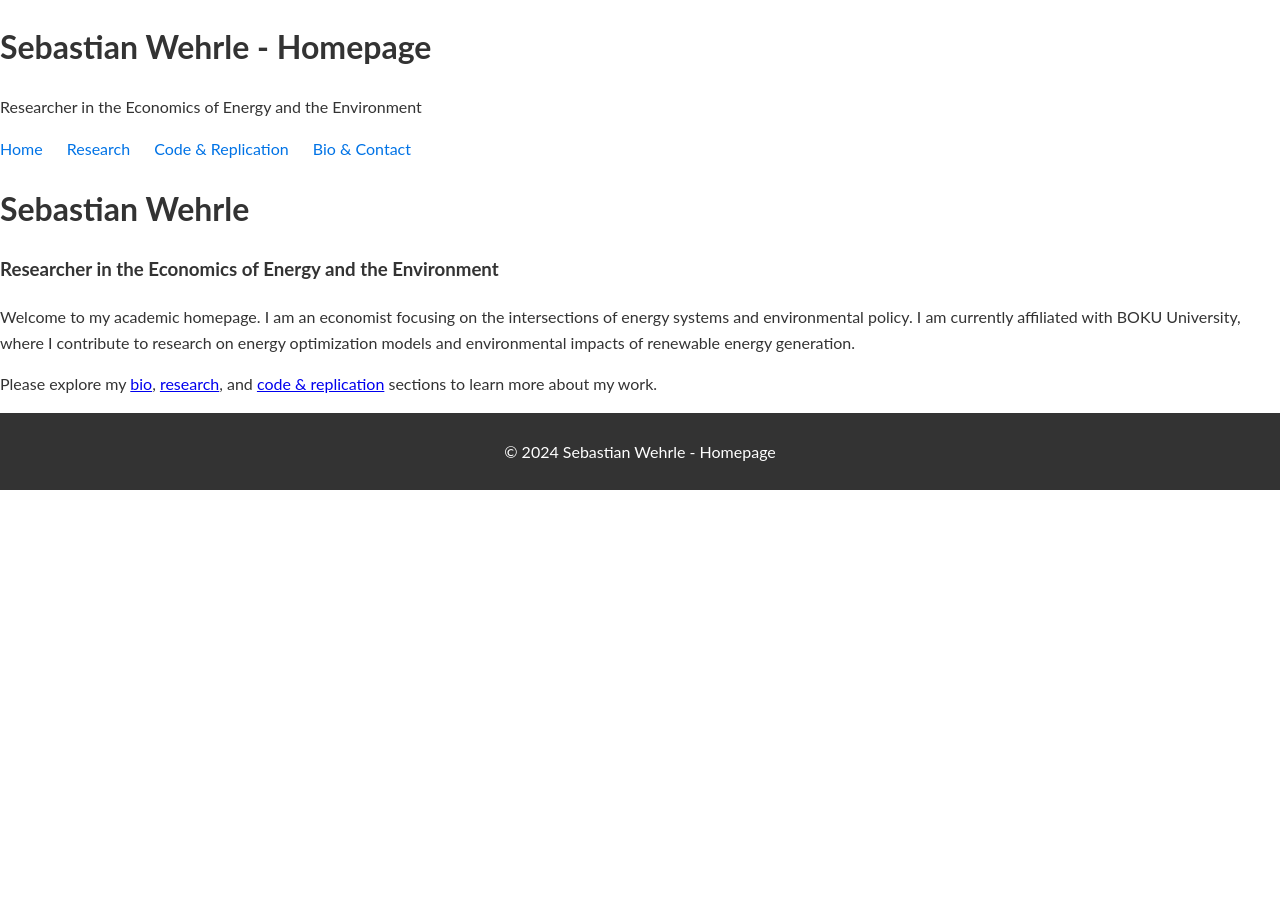
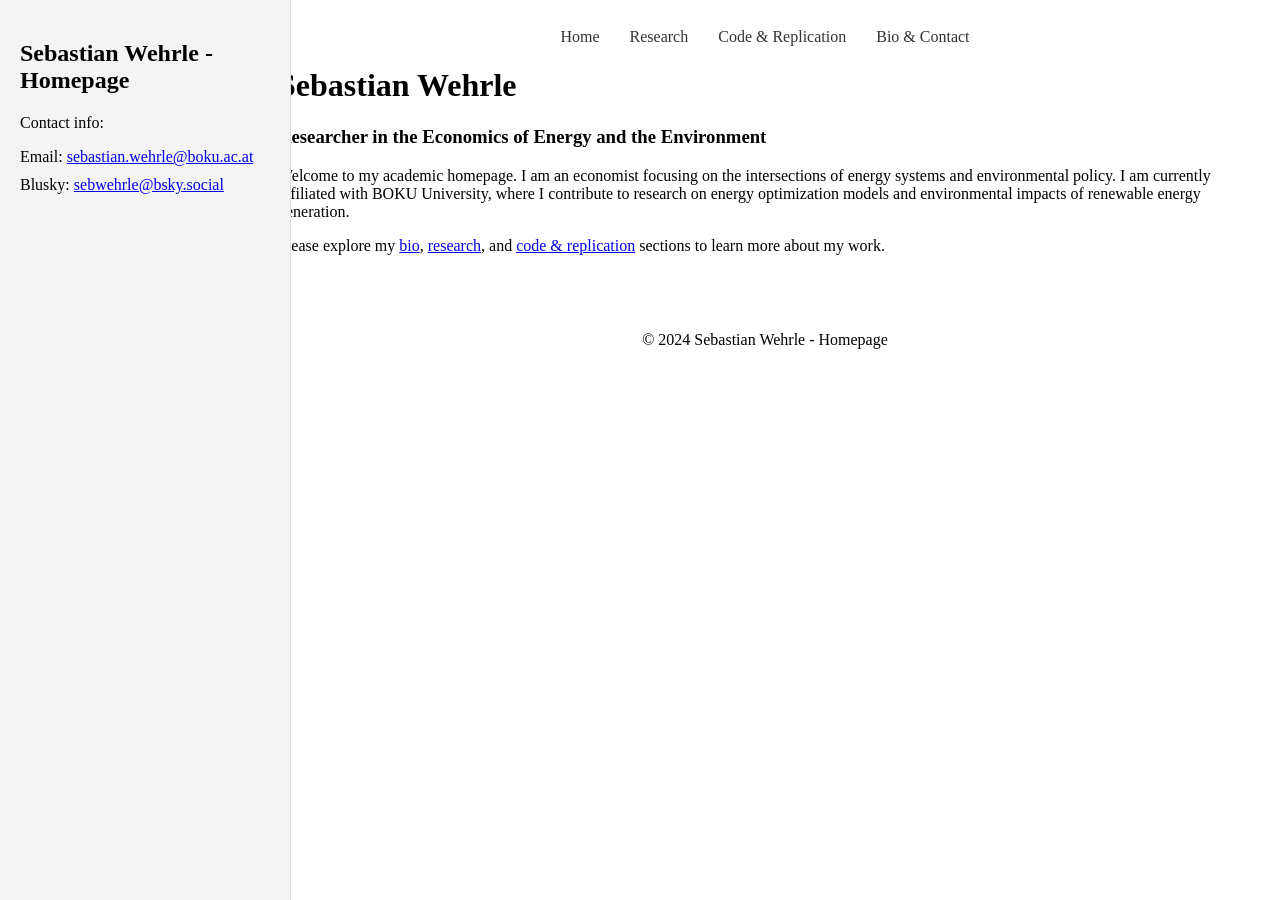
Before and after one commit to sebwehrle/sebwehrle.github.io, a Jekyll site: the page built from index.md, in a window 1280 px wide. Built offline with Jekyll 4.4.1, drawn with Linux system fonts in a browser that asks for light colours.

Commit message:
introduce sidebar

```diff
--- a/_layouts/default.html
+++ b/_layouts/default.html
@@ -7,11 +7,21 @@
     <link rel="stylesheet" href="{{ '/assets/css/style.css' | relative_url }}">
 </head>
 <body>
+    <div class="container">
+        <!-- Sidebar -->
+        <aside class="sidebar">
+            <h2>{{ site.title }}</h2>
+            <p>Contact info:</p>
+            <ul>
+                <li>Email: <a href="mailto:sebastian.wehrle@boku.ac.at">sebastian.wehrle@boku.ac.at</a></li>
+                <li>Blusky: <a href="sebwehrle@bsky.social">sebwehrle@bsky.social</a></li>
+            </ul>
+        </aside>
+
+        <!-- Main Content Area -->
+        <div class="main-content">
+            <!-- Header with Navigation -->
             <header>
-        <h1>{{ site.title }}</h1>
-        <p>{{ site.description }}</p>
-
-        <!-- Navigation Links -->
                 <nav>
                     <ul>
                         <li><a href="/">Home</a></li>
@@ -29,5 +39,7 @@
             <footer>
                 <p>&copy; 2024 {{ site.title }}</p>
             </footer>
+        </div>
+    </div>
 </body>
 </html>
--- a/assets/css/style.css
+++ b/assets/css/style.css
@@ -1,42 +1,66 @@
-/* General page styling */
-body {
-    font-family: 'Lato', sans-serif;
-    color: #333;
-    background-color: #fff;
-    line-height: 1.6;
-    margin: 0;
+/* Container for the sidebar and content */
+.container {
+    display: flex;
+}
+
+/* Sidebar Styling */
+.sidebar {
+    width: 250px;
+    padding: 20px;
+    background-color: #f4f4f4;
+    border-right: 1px solid #ddd;
+    height: 100vh; /* Full height */
+    position: fixed; /* Make the sidebar fixed */
+    top: 0;
+    left: 0;
+}
+
+/* Main content area */
+.main-content {
+    margin-left: 250px; /* Leave space for the sidebar */
+    padding: 20px;
+    width: calc(100% - 250px);
+}
+
+/* Remove the default bullet points */
+.sidebar ul {
+    list-style-type: none;
     padding: 0;
 }
 
-/* Layout */
-.content {
-    max-width: 800px;
-    margin: 0 auto;
-    padding: 20px;
+.sidebar ul li {
+    margin-bottom: 10px;
+}
+
+/* Style the navigation links */
+nav ul {
+    list-style-type: none;
+    padding: 0;
+    margin: 0;
+    display: flex;
+    justify-content: center;
+}
+
+nav ul li {
+    margin: 0 15px;
+}
+
+nav ul li a {
+    text-decoration: none;
+    color: #333;
+}
+
+nav ul li a:hover {
+    text-decoration: underline;
 }
 
 /* Footer styling */
 footer {
     text-align: center;
+    margin-top: 50px;
     padding: 10px;
-    background-color: #333;
-    color: #fff;
-}
-
-/* Navigation */
-nav ul {
-    list-style-type: none;
-    padding: 0;
-}
-
-nav ul li {
-    display: inline;
-    margin-right: 20px;
-}
-
-nav ul li a {
-    color: #0073e6;
-    text-decoration: none;
+    background-color: inherit;
+    color: inherit;
 }
 
 /* Responsive Design */
```
Lines whose indentation alone changed are shown as unchanged.
